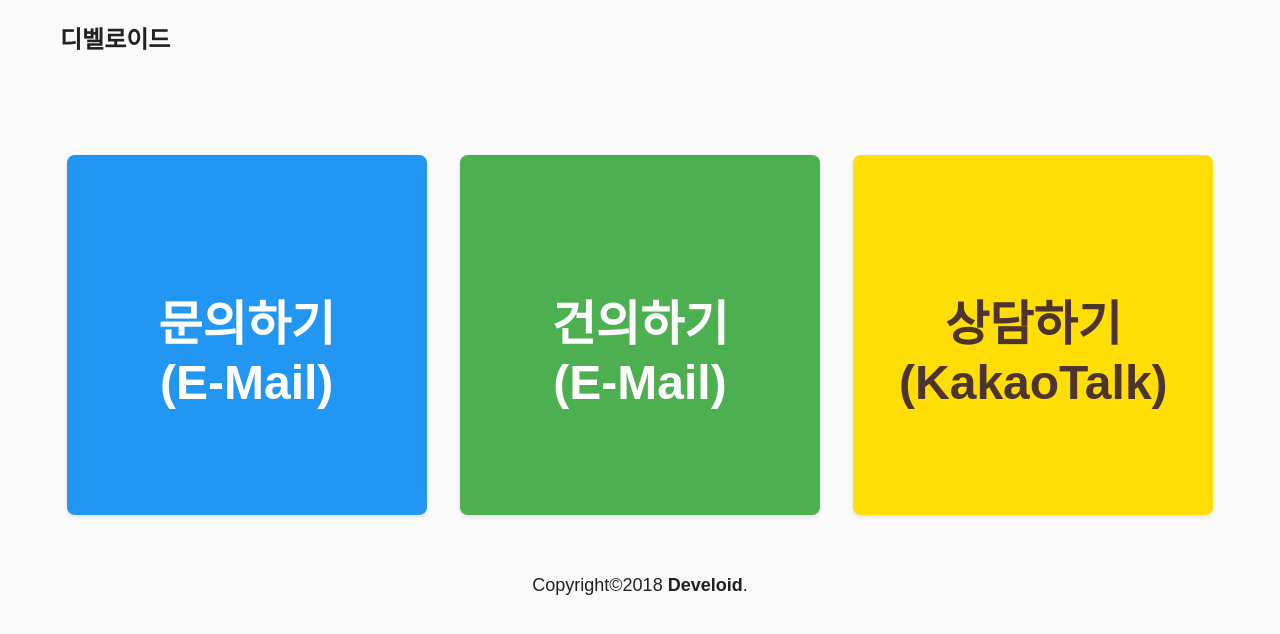
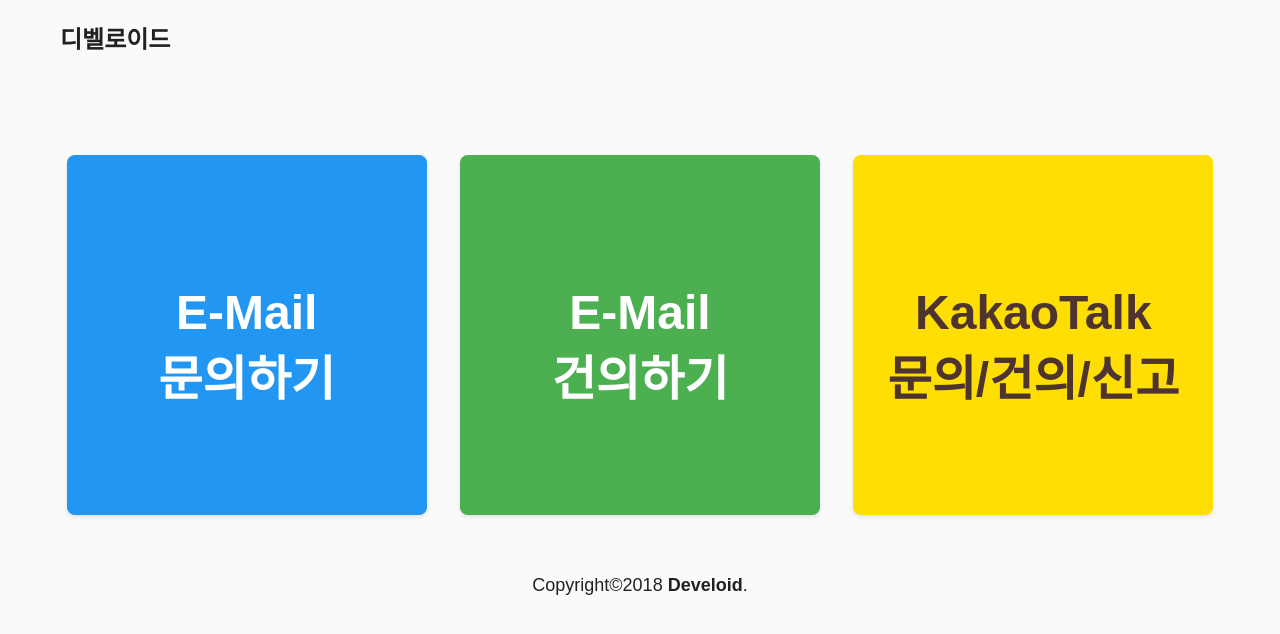
Before and after one commit to develoidcafe/develoidcafe.github.io, a Jekyll site: the page built from qna.md, in a window 1280 px wide. Shown: the top 634 px of the page. Built offline with Jekyll 4.4.1, drawn with Linux system fonts in a browser that asks for light colours; some web fonts are replaced.

Commit message:
20181106 2126

```diff
--- a/qna.md
+++ b/qna.md
@@ -5,7 +5,7 @@ permalink: /qna/
 ---
 
 <div class="qnabox">
-  <a href="/op-q.html"><div class="qnaitem bgc1"><span class="qnatxt">문의하기<br>(E-Mail)</span></div></a>
-  <a href="/op-s.html"><div class="qnaitem bgc2"><span class="qnatxt">건의하기<br>(E-Mail)</span></div></a>
-  <a href="http://pf.kakao.com/_jNylj/chat"><div class="qnaitem bgc3"><span class="qnatxt">상담하기<br>(KakaoTalk)</span></div></a>
+  <a href="/op-q.html"><div class="qnaitem bgc1"><span class="qnatxt">E-Mail<br>문의하기</span></div></a>
+  <a href="/op-s.html"><div class="qnaitem bgc2"><span class="qnatxt">E-Mail<br>건의하기</span></div></a>
+  <a href="http://pf.kakao.com/_jNylj/chat"><div class="qnaitem bgc3"><span class="qnatxt">KakaoTalk<br>문의/건의/신고</span></div></a>
 </div>
```
